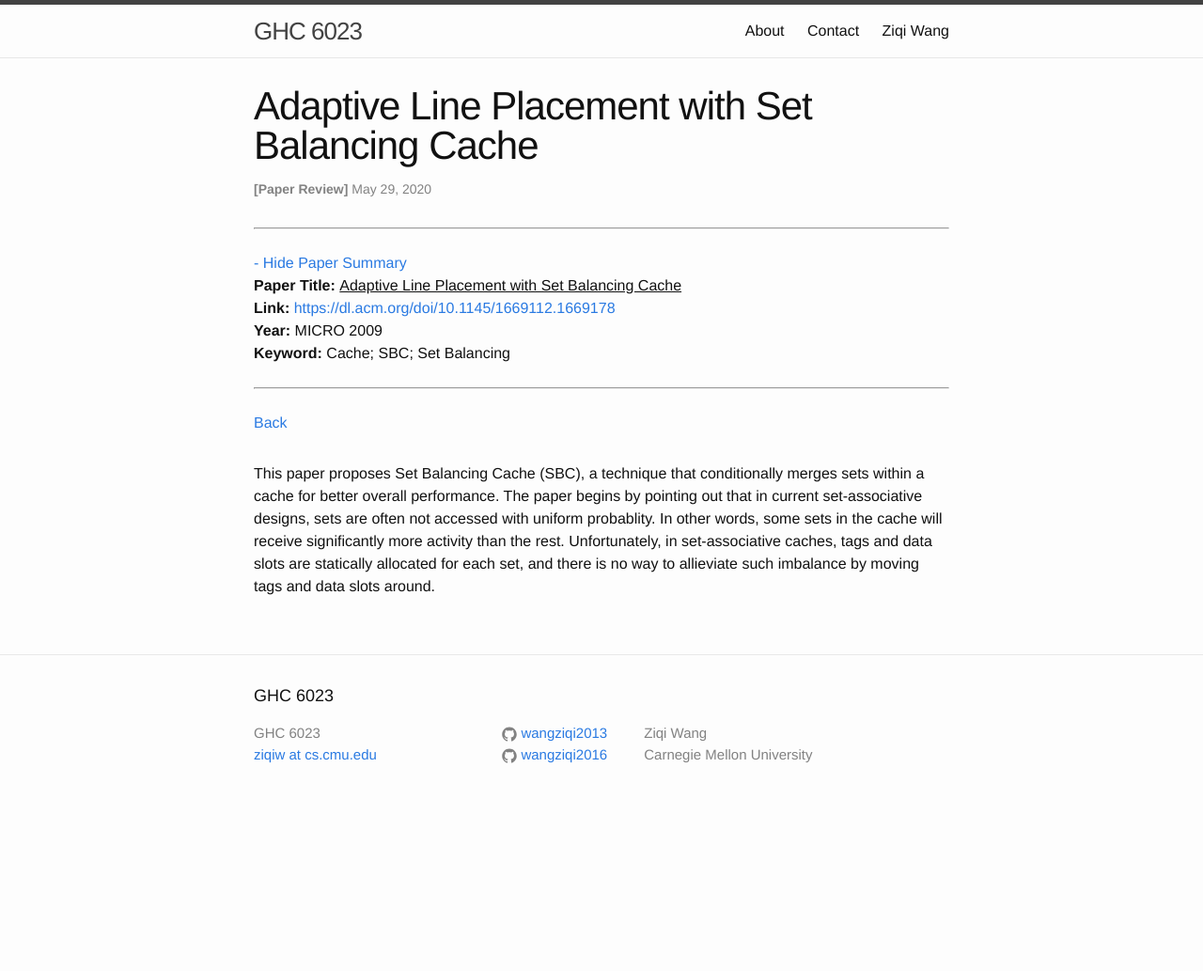
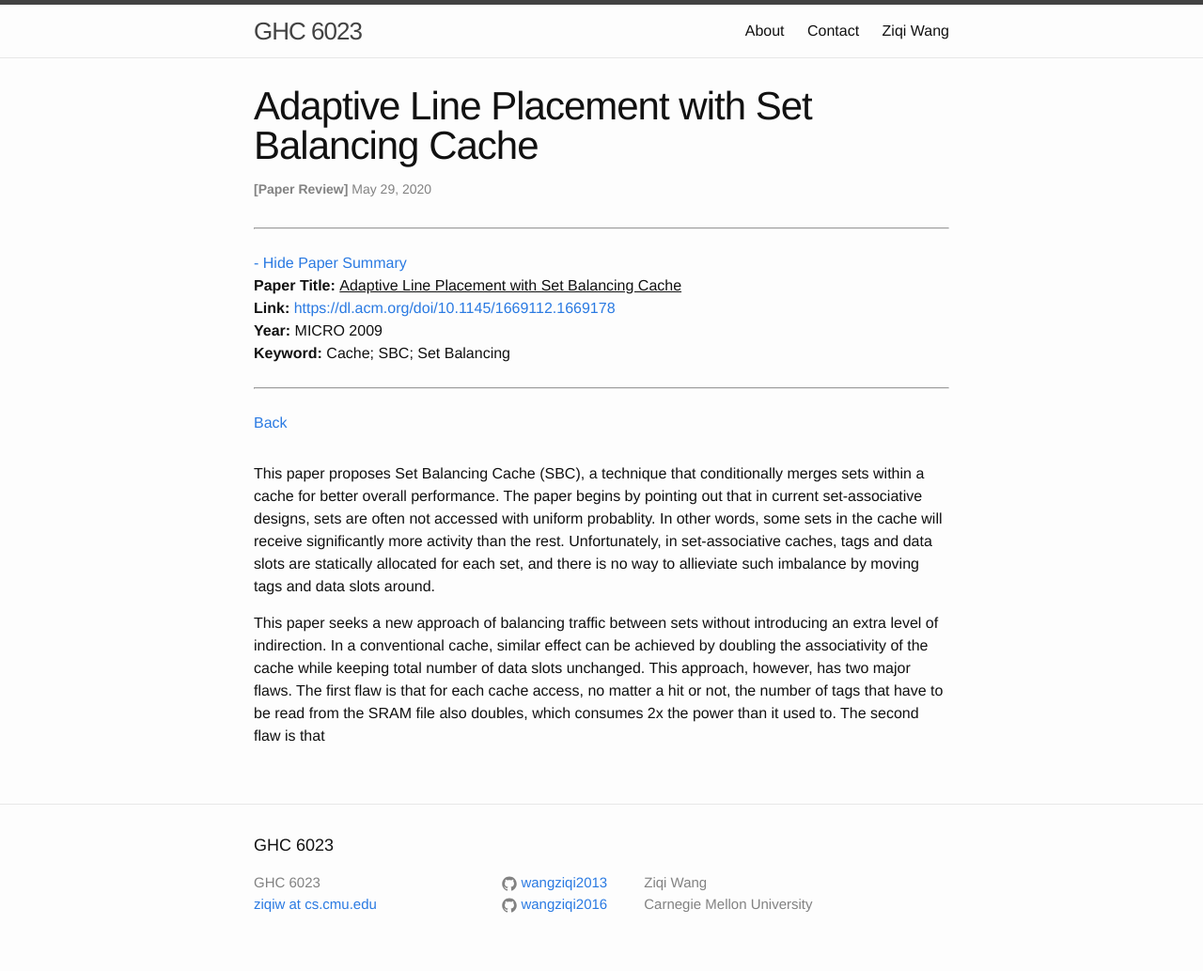
Before and after one commit to wangziqi2013/wangziqi2013.github.io, a Jekyll site: the page built from _posts/2020-05-29-sbc.markdown, in a window 1280 px wide. Shown: the whole page at 94% size. Built offline with Jekyll 4.4.1, drawn with Linux system fonts in a browser that asks for light colours; before the commit the page ends 900 px from its top, so only the background shows below that.

Commit message:
Adding first flaw

```diff
--- a/_posts/2020-05-29-sbc.markdown
+++ b/_posts/2020-05-29-sbc.markdown
@@ -18,3 +18,9 @@ overall performance. The paper begins by pointing out that in current set-associ
 accessed with uniform probablity. In other words, some sets in the cache will receive significantly more activity than
 the rest. Unfortunately, in set-associative caches, tags and data slots are statically allocated for each set, and
 there is no way to allieviate such imbalance by moving tags and data slots around.
+
+This paper seeks a new approach of balancing traffic between sets without introducing an extra level of indirection.
+In a conventional cache, similar effect can be achieved by doubling the associativity of the cache while keeping total
+number of data slots unchanged. This approach, however, has two major flaws. The first flaw is that for each cache
+access, no matter a hit or not, the number of tags that have to be read from the SRAM file also doubles, which consumes
+2x the power than it used to. The second flaw is that
```
